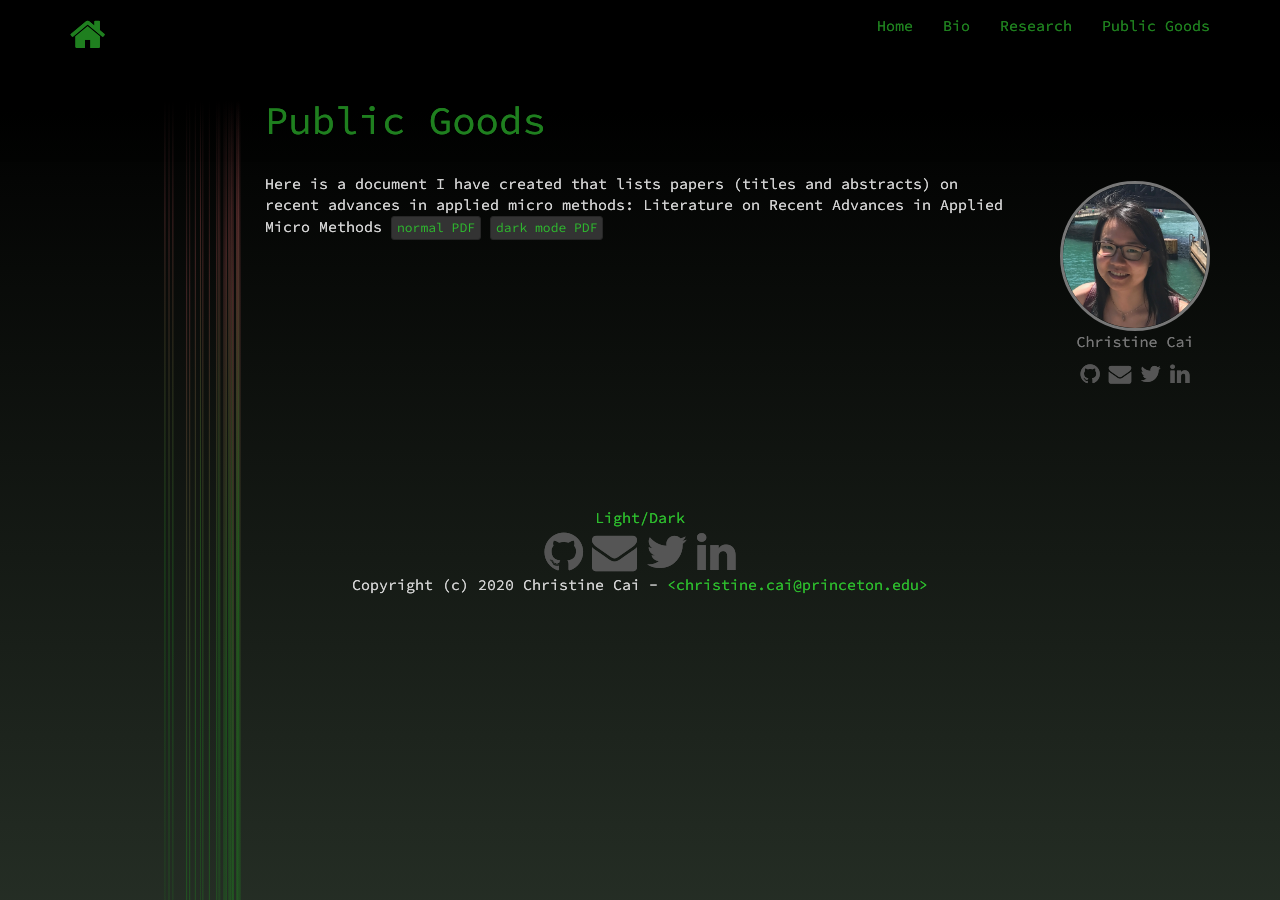
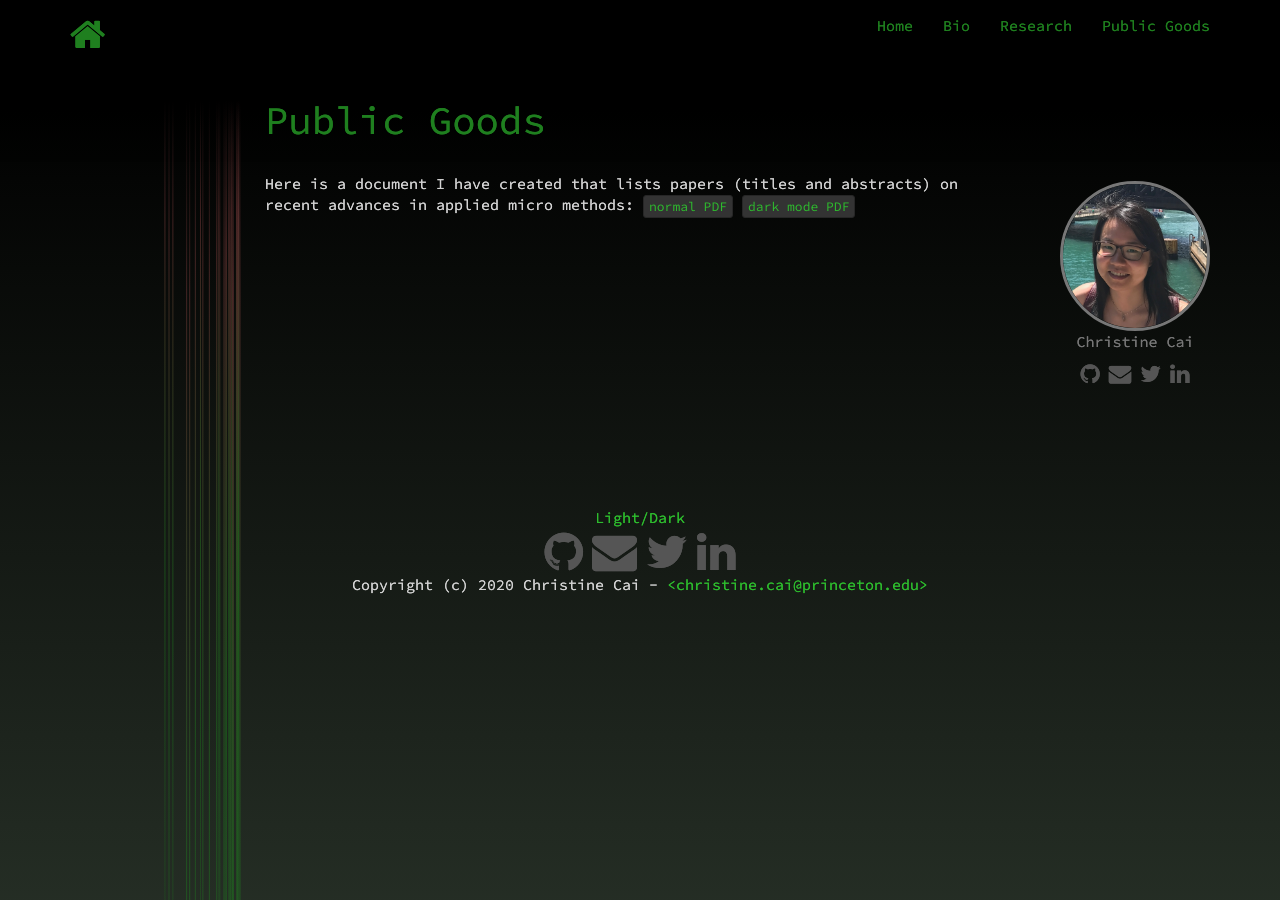
Before and after one commit to christinecai/website, a Jekyll site: the page built from _items/PublicGoods.md, in a window 1280 px wide. Built offline with Jekyll 4.4.1, drawn with Linux system fonts in a browser that asks for light colours; nearby versions of some CDN libraries.

Commit message:
Update PublicGoods.md

```diff
--- a/_items/PublicGoods.md
+++ b/_items/PublicGoods.md
@@ -4,5 +4,4 @@ title: Public Goods
 description: Public Goods
 ---
 
-Here is a document I have created that lists papers (titles and abstracts) on recent advances in applied micro methods: Literature on Recent Advances in
-Applied Micro Methods <button type="button" class="btn btn-xs btn-default"><a href="/assets/pdf/applied_micro_methods.pdf">normal PDF</a></button> <button type="button" class="btn btn-xs btn-default"><a href="/assets/pdf/applied_micro_methods_dark_mode.pdf">dark mode PDF</a></button>
+Here is a document I have created that lists papers (titles and abstracts) on recent advances in applied micro methods: <button type="button" class="btn btn-xs btn-default"><a href="/assets/pdf/applied_micro_methods.pdf">normal PDF</a></button> <button type="button" class="btn btn-xs btn-default"><a href="/assets/pdf/applied_micro_methods_dark_mode.pdf">dark mode PDF</a></button>
```
